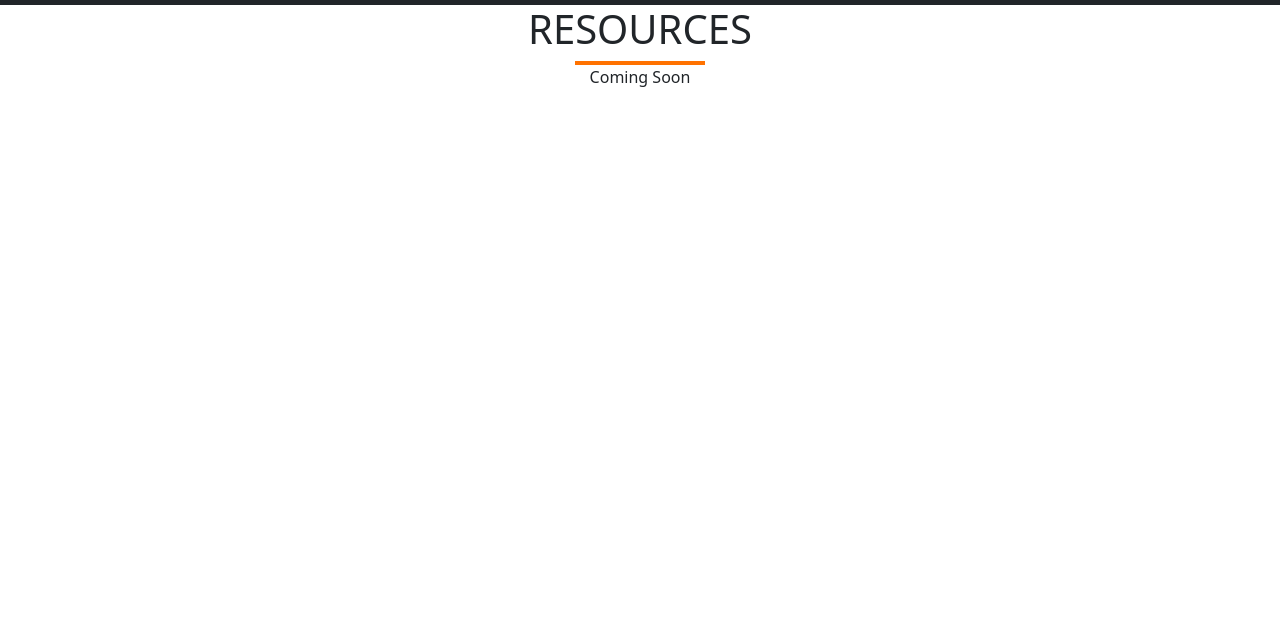
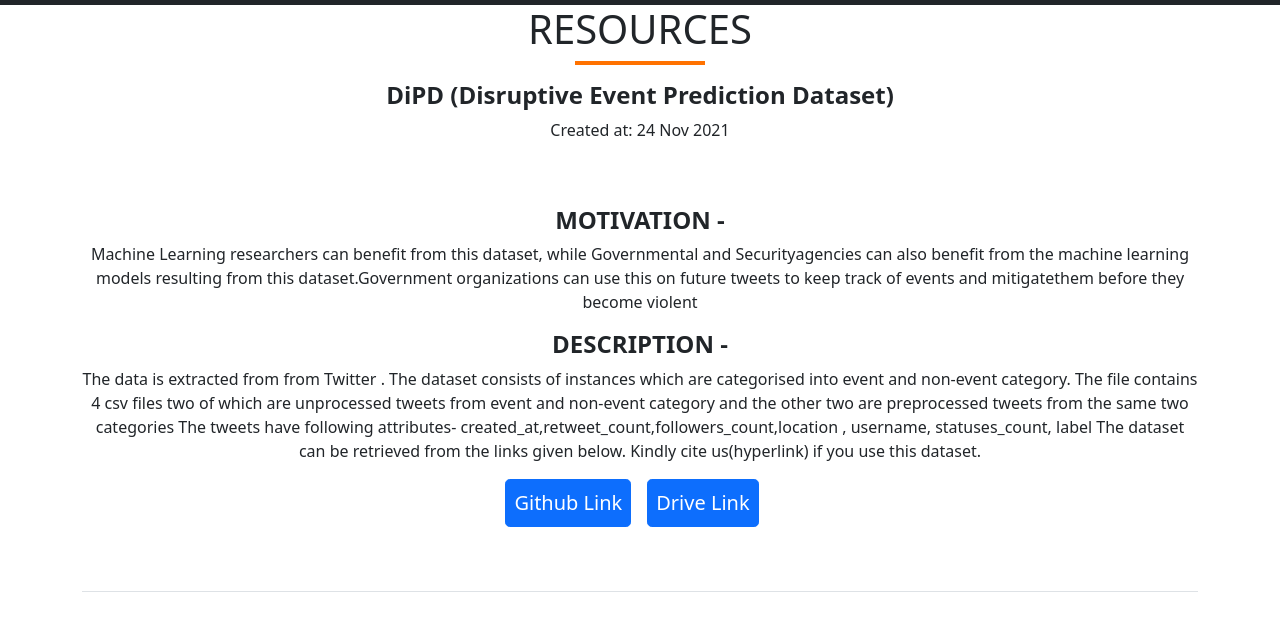
Before and after one commit to vj-creation/krl-webpage, a plain HTML site: page resources.html in a window 1280 px wide. Shown: the part 115-746 px from the top of the page. Drawn offline with nearby package versions, Linux system fonts and the light colour scheme.

Commit message:
resources section

```diff
--- a/resources.html
+++ b/resources.html
@@ -66,7 +66,42 @@
                 <div class="row">
                     <div class="col-md-12">
                         <div class="col-md-12 margin-top-30 01 text-center">
-                            <p class="about_txt">Coming Soon</p>
+                            <p> </p>
+                            <h2 class="h4 fw-bolder">DiPD (Disruptive Event Prediction Dataset) </h2>
+                             Created at: 24 Nov 2021
+                             <p></p>
+
+                            <section class="py-5 border-bottom" id="features">
+                                    <h3 class="h4 fw-bolder">MOTIVATION - </h2>
+
+                                        Machine Learning researchers can benefit from this dataset, while Governmental and Securityagencies can also benefit
+                                        from the machine learning models resulting from this dataset.Government organizations can use this on future tweets
+                                        to
+                                        keep track of events and mitigatethem before they become violent
+                                        <p> </p>
+                                        <h3 class="h4 fw-bolder">DESCRIPTION - </h2>
+
+                                            The data is extracted from from Twitter . The dataset consists of instances which are categorised into event and
+                                            non-event category. The file contains 4 csv files two of which are unprocessed tweets from event and non-event
+                                            category
+                                            and the other two are preprocessed tweets from the same two categories
+
+                                            The tweets have following attributes- created_at,retweet_count,followers_count,location , username,
+                                            statuses_count,
+                                            label
+
+                                            The dataset can be retrieved from the links given below. Kindly cite us(hyperlink) if you use this dataset.
+                                            <p></p>
+                                            <p>
+                                                <a class="btn btn-primary btn-lg px-2 me-sm-3" href="https://github.com/sonisanskar/DiPD">Github Link</a><a
+                                                    class="btn btn-primary btn-lg px-2 me-sm-3"
+                                                    href="https://drive.google.com/drive/folders/1hFvG6Gzr3bcUxblKb3wpOfO1acBwMyDk?usp=sharing">Drive
+                                                    Link</a>
+                                            </p>
+
+                            </section>
+
+
                         </div>
 
 
```
